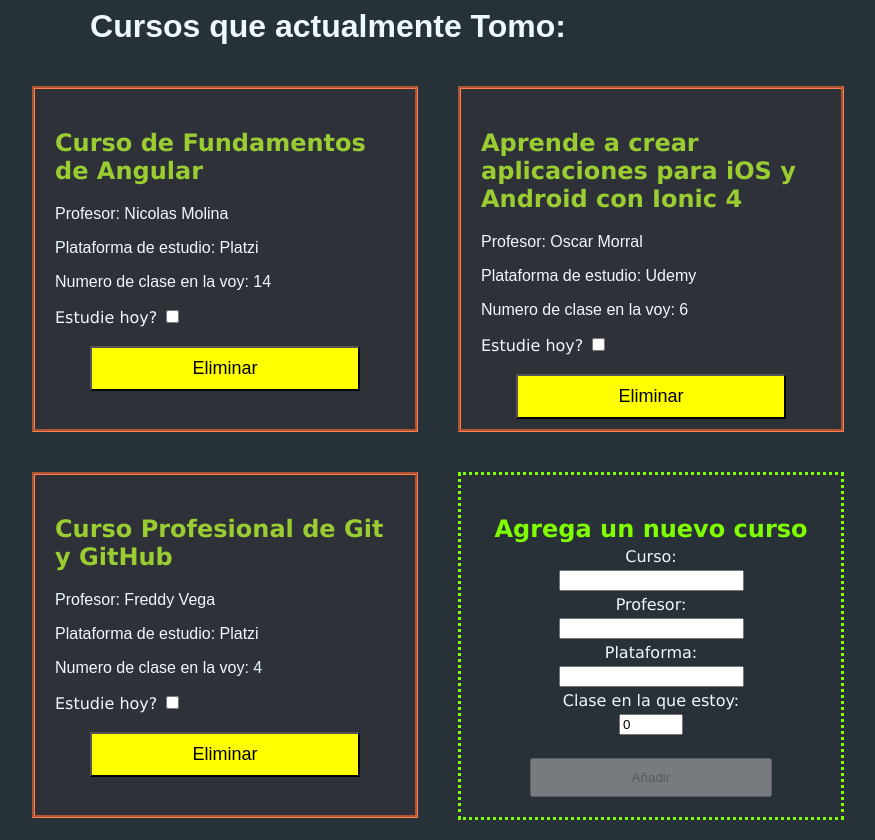
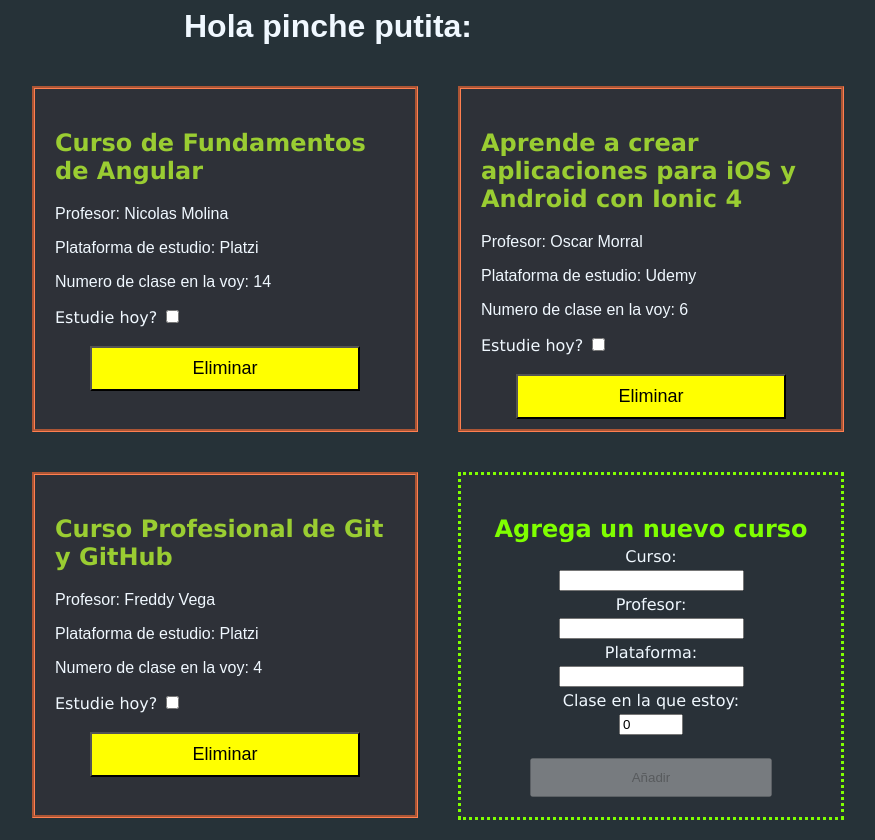
Before and after one commit to chuche1770/progesoCursos, an Angular app: page / in a window 1280 px wide. Shown: the whole page, without its empty margins (312-1187 px from the left). Built offline with nearby package versions, Linux system fonts and the light colour scheme.

Commit message:
1 file modified

```diff
--- a/src/app/app.component.html
+++ b/src/app/app.component.html
@@ -1,4 +1,4 @@
-<h1>Cursos que actualmente Tomo:</h1>
+<h1>Hola pinche putita:</h1>
 
 <div class="listaCursos">
   <h3 *ngIf="courses.length === 0">
```
